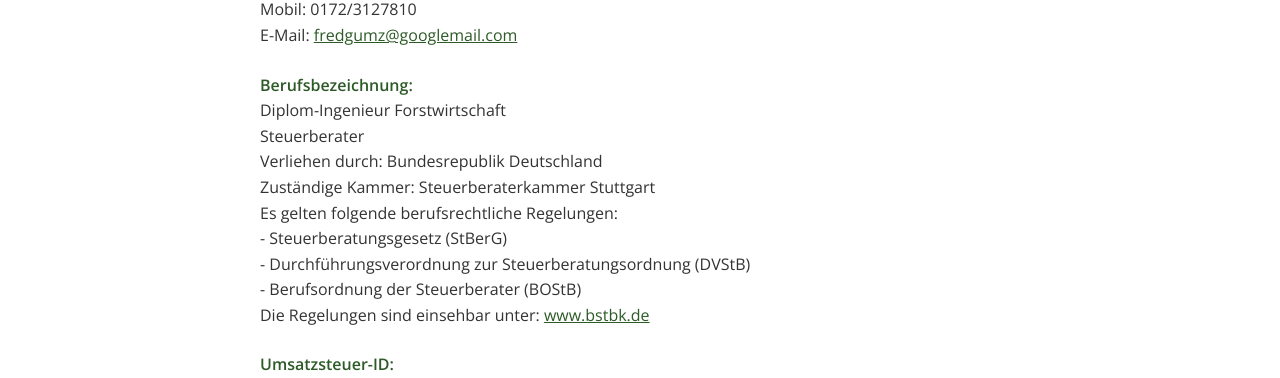
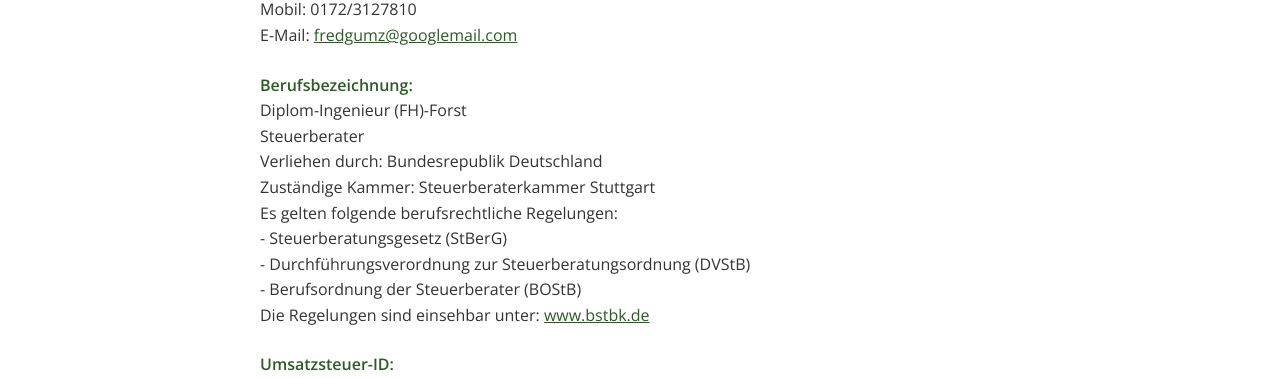
Before and after one commit to SonnenBruder/Forst-Gumz, a React (Vite) app in the folder forst/: page /impressum in a window 1280 px wide. Shown: the part 541-919 px from the top of the page. Built offline with nearby package versions, Linux system fonts and the light colour scheme.

Commit message:
Update professional title in Impressum component

```diff
--- a/forst/src/components/Impressum.tsx
+++ b/forst/src/components/Impressum.tsx
@@ -49,7 +49,7 @@ const Impressum: React.FC = () => {
         <p>
           <strong>Berufsbezeichnung:</strong>
           <br />
-          Diplom-Ingenieur Forstwirtschaft
+          Diplom-Ingenieur (FH)-Forst
           <br />
           Steuerberater
           <br />
```
